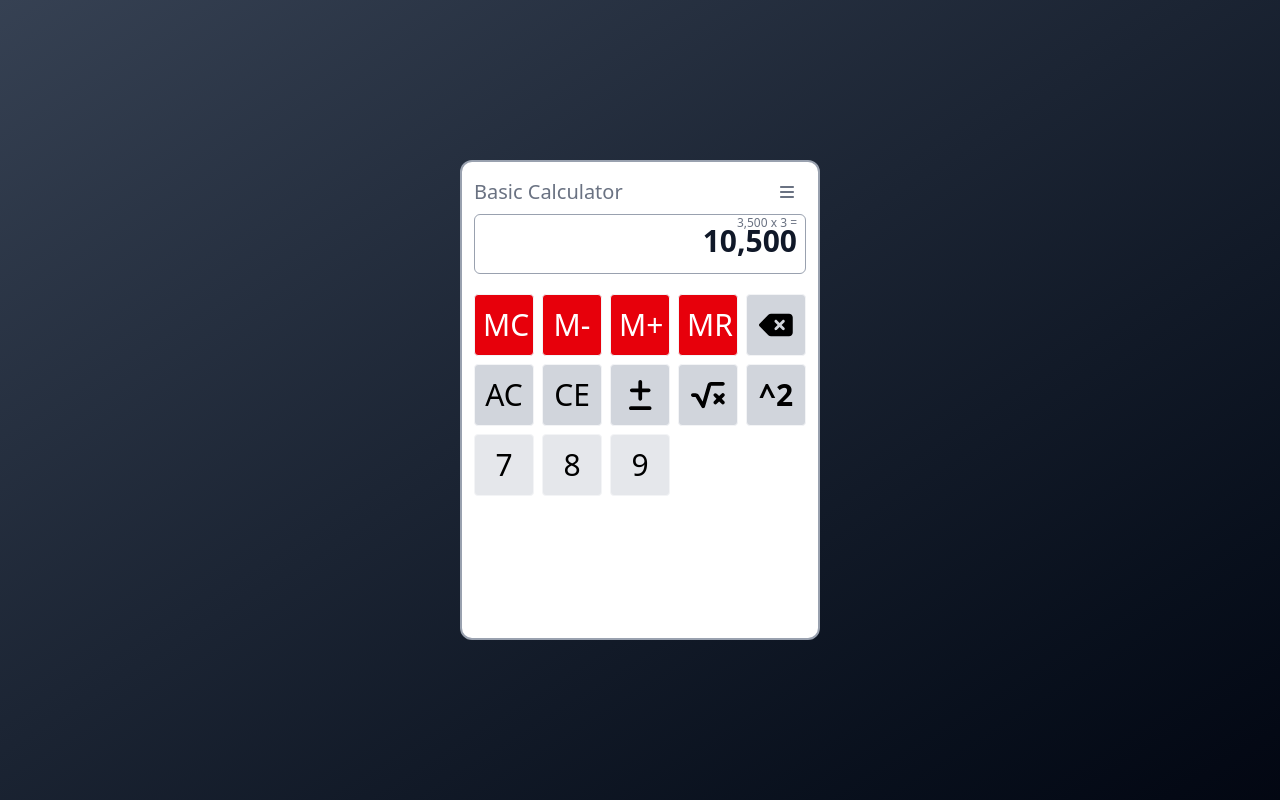
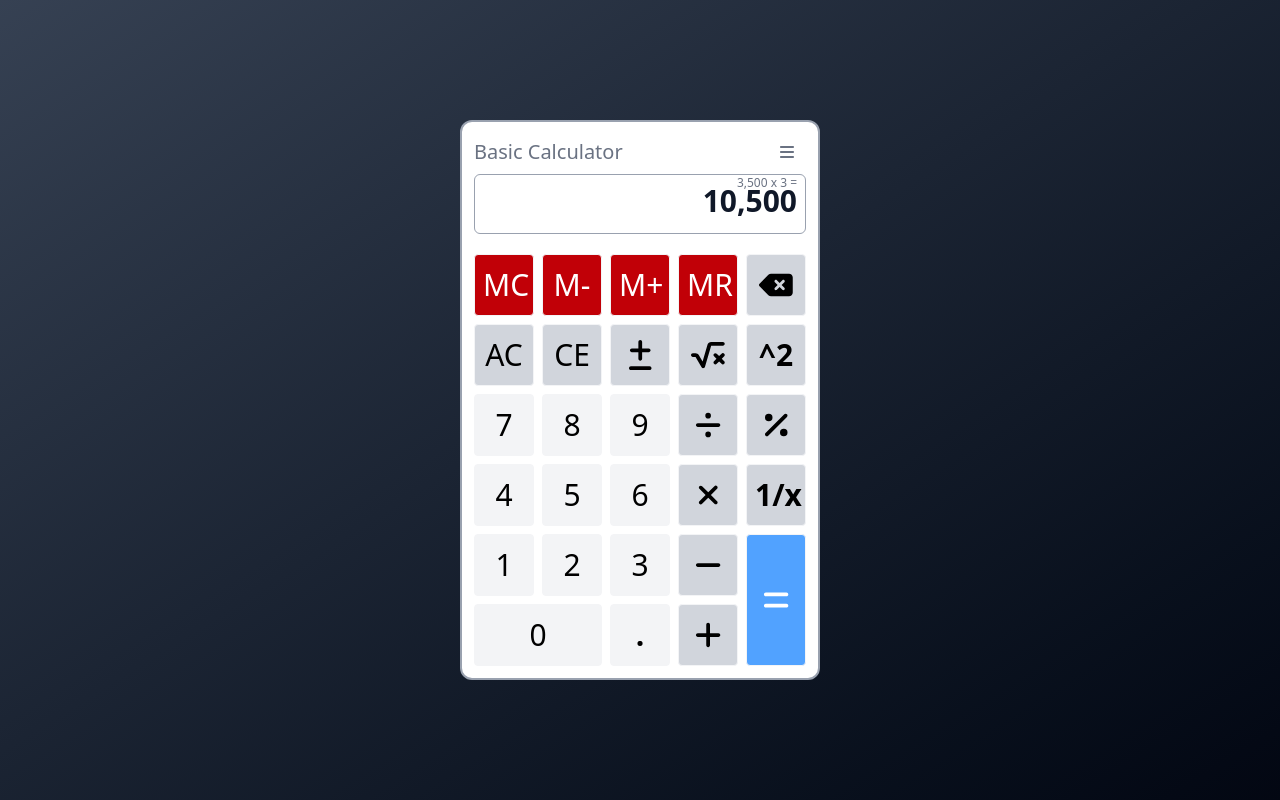
Before and after one commit to JoseLuisGit/dawn-code, a Vue app: page /basic-calculator in a window 1280 px wide. Built offline with nearby package versions, Linux system fonts and the light colour scheme.

Commit message:
feat: enhance Basic Calculator layout and button styles for improved usability

```diff
--- a/src/pages/BasicCalculatorPage.vue
+++ b/src/pages/BasicCalculatorPage.vue
@@ -1,6 +1,6 @@
 <template>
     <div class="bg-gradient-to-tl from-gray-950 to-gray-700 h-screen flex flex-col items-center justify-center w-full">
-        <section class="container bg-white h-120 max-w-90 rounded-xl pr-3 pl-3 pt-4 border-gray-400 border-2">
+        <section class="container bg-white h-140 max-w-90 rounded-xl pr-3 pl-3 pt-4 border-gray-400 border-2">
             <div class="flex items-center justify-evenly pr-1 pb-2">
                 <h1 class="text-xl text-gray-500 font-normal">Basic Calculator</h1>
                 <font-awesome-icon :icon="['fas', 'bars']" class="ml-auto mr-2 cursor-pointer" />
@@ -11,13 +11,13 @@
             </div>
             <div class="grid grid-cols-5 gap-2">
                 <button
-                    class="px-2 py-3 border border-gray-100 rounded cursor-pointer font-medium text-3xl bg-red-600 hover:bg-red-700 text-white">MC</button>
+                    class="px-2 py-3 border border-gray-100 rounded cursor-pointer font-medium text-3xl bg-red-700 hover:bg-red-800 text-white">MC</button>
                 <button
-                    class="px-2 py-3 border border-gray-100 rounded cursor-pointer font-medium text-3xl bg-red-600 hover:bg-red-700 text-white">M-</button>
+                    class="px-2 py-3 border border-gray-100 rounded cursor-pointer font-medium text-3xl bg-red-700 hover:bg-red-800 text-white">M-</button>
                 <button
-                    class="px-2 py-3 border border-gray-100 rounded cursor-pointer font-medium text-3xl bg-red-600 hover:bg-red-700 text-white">M+</button>
+                    class="px-2 py-3 border border-gray-100 rounded cursor-pointer font-medium text-3xl bg-red-700 hover:bg-red-800 text-white">M+</button>
                 <button
-                    class="px-2 py-3 border border-gray-100 rounded cursor-pointer font-medium text-3xl bg-red-600 hover:bg-red-700 text-white">MR</button>
+                    class="px-2 py-3 border border-gray-100 rounded cursor-pointer font-medium text-3xl bg-red-700 hover:bg-red-800 text-white">MR</button>
                 <button
                     class="px-2 py-3 border border-gray-100 rounded cursor-pointer font-medium text-3xl bg-gray-300 hover:bg-gray-400 text-black"><font-awesome-icon
                         :icon="['fas', 'delete-left']" /></button>
@@ -38,14 +38,51 @@
                     class="px-2 py-3 border border-gray-100 rounded cursor-pointer font-bold text-3xl bg-gray-300 hover:bg-gray-400 text-black">^2</button>
 
                 <button
-                    class="px-2 py-3 border border-gray-100 rounded cursor-pointer font-medium text-3xl bg-gray-200 hover:bg-gray-300 text-black">7</button>
+                    class="px-2 py-3 border border-gray-100 rounded cursor-pointer font-medium text-3xl bg-gray-100 hover:bg-gray-300 text-black">7</button>
                 <button
-                    class="px-2 py-3 border border-gray-100 rounded cursor-pointer font-medium text-3xl bg-gray-200 hover:bg-gray-300 text-black">8</button>
+                    class="px-2 py-3 border border-gray-100 rounded cursor-pointer font-medium text-3xl bg-gray-100 hover:bg-gray-300 text-black">8</button>
 
                 <button
-                    class="px-2 py-3 border border-gray-100 rounded cursor-pointer font-medium text-3xl bg-gray-200 hover:bg-gray-300 text-black">9</button>
+                    class="px-2 py-3 border border-gray-100 rounded cursor-pointer font-medium text-3xl bg-gray-100 hover:bg-gray-300 text-black">9</button>
 
+                <button
+                    class="px-2 py-3 border border-gray-100 rounded cursor-pointer font-bold text-3xl bg-gray-300 hover:bg-gray-400 text-black"><font-awesome-icon
+                        :icon="['fas', 'divide']" /></button>
+                <button
+                    class="px-2 py-3 border border-gray-100 rounded cursor-pointer font-bold text-3xl bg-gray-300 hover:bg-gray-400 text-black"><font-awesome-icon
+                        :icon="['fas', 'percent']" /></button>
+                <button
+                    class="px-2 py-3 border border-gray-100 rounded cursor-pointer font-medium text-3xl bg-gray-100 hover:bg-gray-300 text-black">4</button>
+                <button
+                    class="px-2 py-3 border border-gray-100 rounded cursor-pointer font-medium text-3xl bg-gray-100 hover:bg-gray-300 text-black">5</button>
 
+                <button
+                    class="px-2 py-3 border border-gray-100 rounded cursor-pointer font-medium text-3xl bg-gray-100 hover:bg-gray-300 text-black">6</button>
+                <button
+                    class="px-2 py-3 border border-gray-100 rounded cursor-pointer font-bold text-3xl bg-gray-300 hover:bg-gray-400 text-black"><font-awesome-icon
+                        :icon="['fas', 'xmark']" /></button>
+                <button
+                    class="px-2 py-3 border border-gray-100 rounded cursor-pointer font-semibold text-3xl bg-gray-300 hover:bg-gray-400 text-black">1/x</button>
+                <button
+                    class="px-2 py-3 border border-gray-100 rounded cursor-pointer font-medium text-3xl bg-gray-100 hover:bg-gray-300 text-black">1</button>
+                <button
+                    class="px-2 py-3 border border-gray-100 rounded cursor-pointer font-medium text-3xl bg-gray-100 hover:bg-gray-300 text-black">2</button>
+
+                <button
+                    class="px-2 py-3 border border-gray-100 rounded cursor-pointer font-medium text-3xl bg-gray-100 hover:bg-gray-300 text-black">3</button>
+                <button
+                    class="px-2 py-3 border border-gray-100 rounded cursor-pointer font-bold text-3xl bg-gray-300 hover:bg-gray-400 text-black"><font-awesome-icon
+                        :icon="['fas', 'minus']" /></button>
+                <button
+                    class="px-2 py-3 border border-gray-100 rounded cursor-pointer font-bold text-3xl bg-blue-400 hover:bg-blue-500 text-white col-span-1 row-span-2"><font-awesome-icon
+                        :icon="['fas', 'equals']" /></button>
+                <button
+                    class="px-2 py-3 border border-gray-100 rounded cursor-pointer font-medium text-3xl bg-gray-100 hover:bg-gray-300 text-black row-span-1 col-span-2">0</button>
+                <button
+                    class="px-2 py-3 border border-gray-100 rounded cursor-pointer font-bold text-3xl bg-gray-100 hover:bg-gray-300 text-black">.</button>
+                <button
+                    class="px-2 py-3 border border-gray-100 rounded cursor-pointer font-bold text-3xl bg-gray-300 hover:bg-gray-400 text-black"><font-awesome-icon
+                        :icon="['fas', 'plus']" /></button>
             </div>
         </section>
     </div>
```
